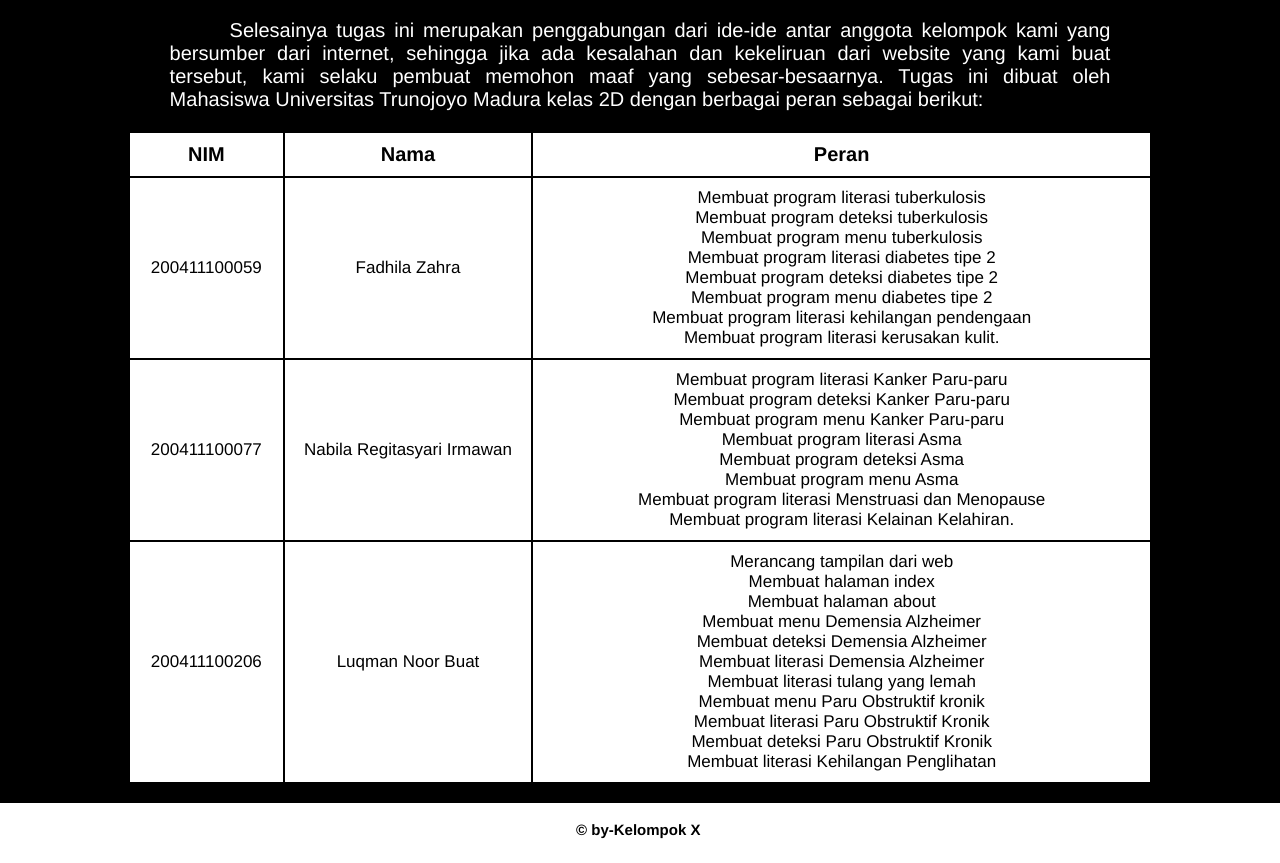
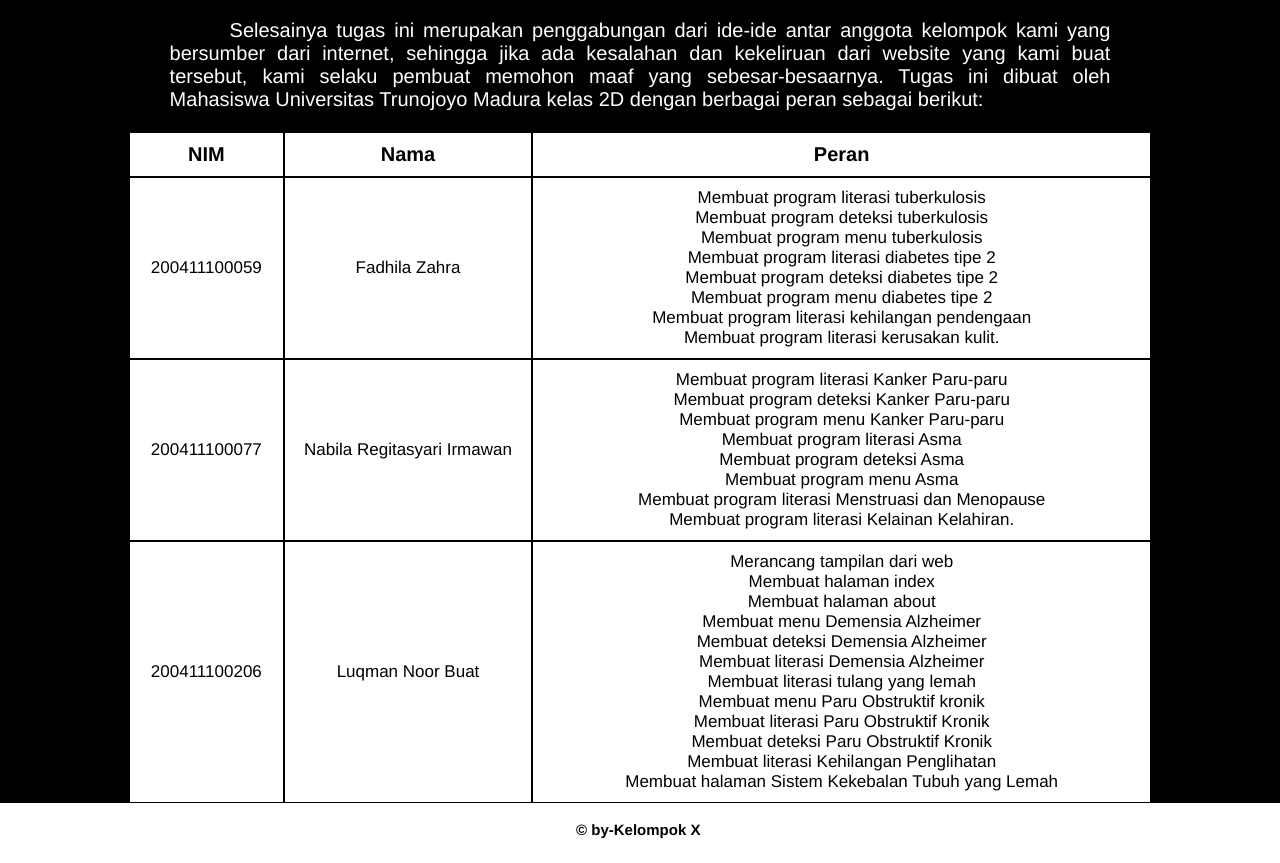
Before and after one commit to Luqman-Noor-Buat/Penyakit_Akibat_Asap_Rokok, a plain HTML site: page about.html in a window 1280 px wide. Shown: the part 157-1020 px from the top of the page. Drawn offline with Linux system fonts and the light colour scheme.

Commit message:
Menambahkan peran saya(Luqman)

```diff
--- a/about.html
+++ b/about.html
@@ -161,7 +161,7 @@
         <tr>
           <td class="huruf_about style_ditabel" style="font-size: 17px">200411100206</td>
           <td class="huruf_about style_ditabel" style="font-size: 17px">Luqman Noor Buat</td>
-          <td class="huruf_about style_ditabel" style="font-size: 17px">Merancang tampilan dari web<br />Membuat halaman index<br />Membuat halaman about<br />Membuat menu Demensia Alzheimer<br />Membuat deteksi Demensia Alzheimer<br />Membuat literasi Demensia Alzheimer<br />Membuat literasi tulang yang lemah<br />Membuat menu Paru Obstruktif kronik<br />Membuat literasi Paru Obstruktif Kronik<br />Membuat deteksi Paru Obstruktif Kronik<br />Membuat literasi Kehilangan Penglihatan</td>
+          <td class="huruf_about style_ditabel" style="font-size: 17px">Merancang tampilan dari web<br />Membuat halaman index<br />Membuat halaman about<br />Membuat menu Demensia Alzheimer<br />Membuat deteksi Demensia Alzheimer<br />Membuat literasi Demensia Alzheimer<br />Membuat literasi tulang yang lemah<br />Membuat menu Paru Obstruktif kronik<br />Membuat literasi Paru Obstruktif Kronik<br />Membuat deteksi Paru Obstruktif Kronik<br />Membuat literasi Kehilangan Penglihatan<br />Membuat halaman Sistem Kekebalan Tubuh yang Lemah</td>
         </tr>
       </table>
     </div>
```
